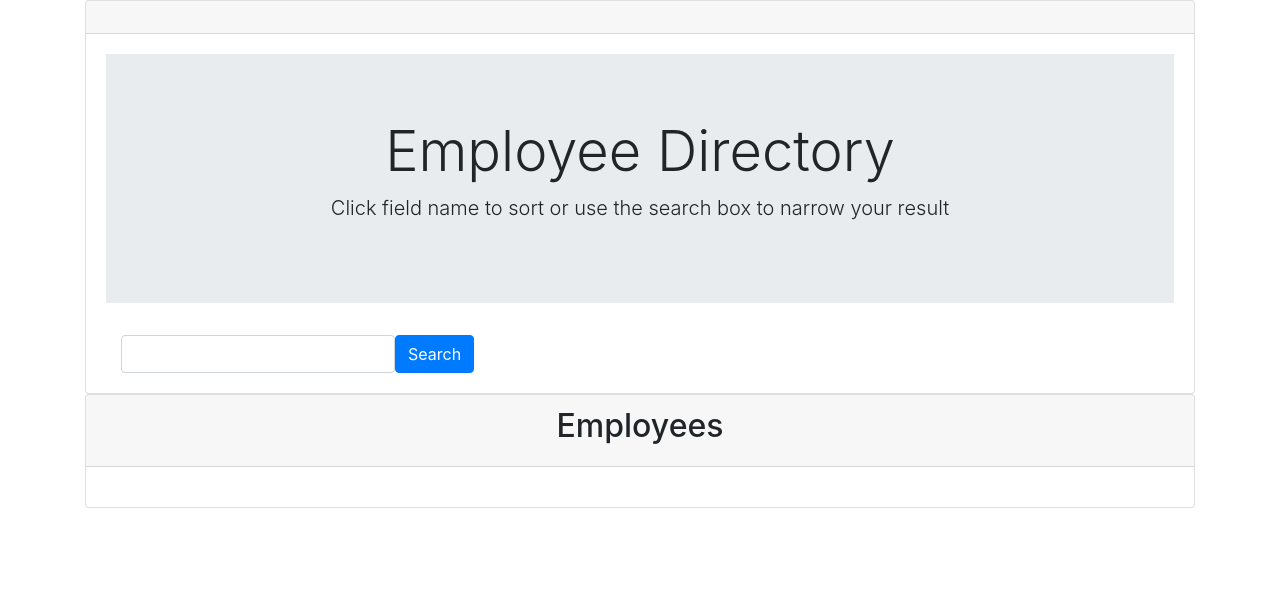
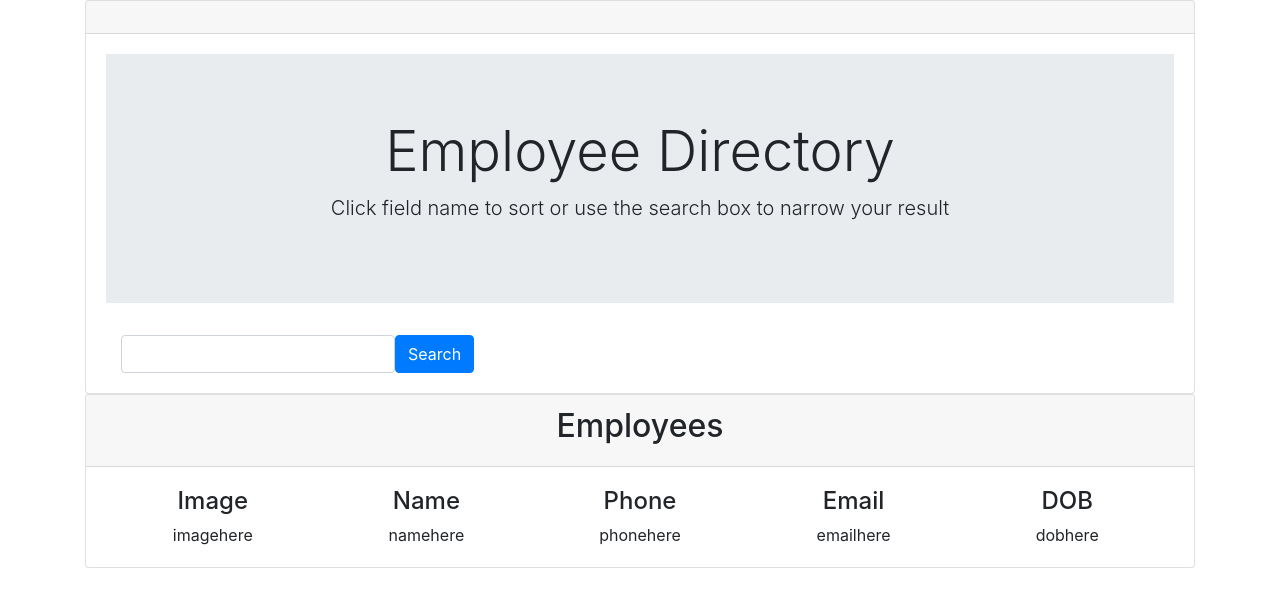
Before and after one commit to puakehaulani/employee-directory, a React (Create React App) app: page / in a window 1280 px wide. Shown: the top 604 px of the page. Built offline with nearby package versions, Linux system fonts and the light colour scheme; the HTML template or start-up script is replaced by a standard one.

Commit message:
got table headers and dummy data to display properly

```diff
--- a/src/components/EmployeeDetail.js
+++ b/src/components/EmployeeDetail.js
@@ -1,15 +1,44 @@
 import React from "react";
+import Row from "./Row";
+import Col from "./Col";
 
 function EmployeeDetail(props) {
   return (
-    <div className="list-group list-group-horizontal-md">
+    <div className="list-group list-group-horizontal">
       {/* enter in employee specific info */}
-      {/* <img alt={props.title} className="img-fluid" src={props.src} style={{ margin: "0 auto" }} />
-      <h3>Director(s): {props.director}</h3>
-      <h3>Genre: {props.genre}</h3>
-      <h3>Released: {props.released}</h3> */}
+      <Col size="md">
+        <h4>Image</h4>
+          imagehere{props.image}
+      </Col>
+
+      <Col size="md">
+        <h4>Name</h4>
+          namehere{props.name}
+      </Col>
+
+      <Col size="md">
+        <h4>Phone</h4>
+          phonehere{props.phone}
+      </Col>
+
+      <Col size="md">
+        <h4>Email</h4>
+          emailhere{props.email}
+      </Col>
+
+      <Col size="md">
+        <h4>DOB</h4>
+          dobhere{props.dob}
+      </Col>
+
     </div>
   );
 }
 
 export default EmployeeDetail;
+
+
+{/* <img alt={props.title} className="img-fluid" src={props.src} style={{ margin: "0 auto" }} />
+      <h3>Director(s): {props.director}</h3>
+      <h3>Genre: {props.genre}</h3>
+      <h3>Released: {props.released}</h3> */}
```
Also changed, not shown: 1 other file (tests, documents, lock files or other folders).
